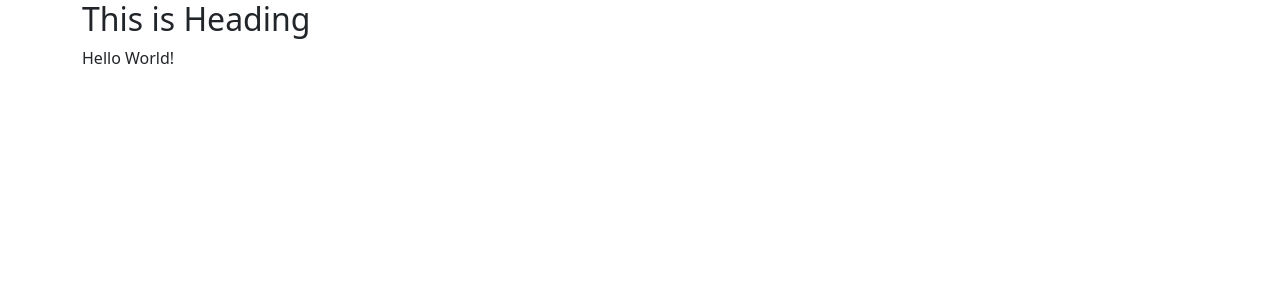
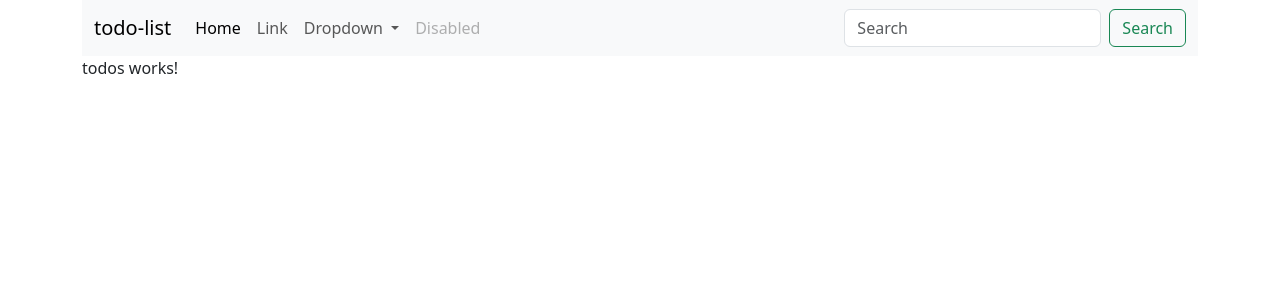
Before and after one commit to DurvAcee/todo-list, an Angular app: page / in a window 1280 px wide. Shown: the top 300 px of the page. Built offline with nearby package versions, Linux system fonts and the light colour scheme.

Commit message:
New component, Navbar and jquery added

```diff
--- a/angular.json
+++ b/angular.json
@@ -29,7 +29,8 @@
               "./node_modules/bootstrap/dist/css/bootstrap.min.css"
             ],
             "scripts": [
-              "./node_modules/bootstrap/dist/js/bootstrap.js"
+              "./node_modules/bootstrap/dist/js/bootstrap.js",
+              "./node_modules/jquery/dist/jquery.js"
             ]
           },
           "configurations": {
--- /dev/null
+++ b/src/app/MyComponenets/todos/todos.component.html
@@ -0,0 +1 @@
+<p>todos works!</p>
--- a/src/app/app.component.html
+++ b/src/app/app.component.html
@@ -1,4 +1,40 @@
 <div class="container">
-  <h2> This is Heading </h2>
-  <p> Hello World! </p>
+    <nav class="navbar navbar-expand-lg bg-body-tertiary">
+      <div class="container-fluid">
+        <a class="navbar-brand" href="#">{{title}}</a>
+        <button class="navbar-toggler" type="button" data-bs-toggle="collapse" data-bs-target="#navbarSupportedContent" aria-controls="navbarSupportedContent" aria-expanded="false" aria-label="Toggle navigation">
+          <span class="navbar-toggler-icon"></span>
+        </button>
+        <div class="collapse navbar-collapse" id="navbarSupportedContent">
+          <ul class="navbar-nav me-auto mb-2 mb-lg-0">
+            <li class="nav-item">
+              <a class="nav-link active" aria-current="page" href="#">Home</a>
+            </li>
+            <li class="nav-item">
+              <a class="nav-link" href="#">Link</a>
+            </li>
+            <li class="nav-item dropdown">
+              <a class="nav-link dropdown-toggle" href="#" role="button" data-bs-toggle="dropdown" aria-expanded="false">
+                Dropdown
+              </a>
+              <ul class="dropdown-menu">
+                <li><a class="dropdown-item" href="#">Action</a></li>
+                <li><a class="dropdown-item" href="#">Another action</a></li>
+                <li><hr class="dropdown-divider"></li>
+                <li><a class="dropdown-item" href="#">Something else here</a></li>
+              </ul>
+            </li>
+            <li class="nav-item">
+              <a class="nav-link disabled">Disabled</a>
+            </li>
+          </ul>
+          <form class="d-flex" role="search">
+            <input class="form-control me-2" type="search" placeholder="Search" aria-label="Search">
+            <button class="btn btn-outline-success" type="submit">Search</button>
+          </form>
+        </div>
+      </div>
+    </nav>
+
+    <app-todos></app-todos>
 </div>
--- a/src/app/app.module.ts
+++ b/src/app/app.module.ts
@@ -2,10 +2,12 @@ import { NgModule } from '@angular/core';
 import { BrowserModule } from '@angular/platform-browser';
 
 import { AppComponent } from './app.component';
+import { TodosComponent } from './MyComponenets/todos/todos.component';
 
 @NgModule({
   declarations: [
-    AppComponent
+    AppComponent,
+    TodosComponent
   ],
   imports: [
     BrowserModule
```
Also changed, not shown: src/app/MyComponenets/todos/todos.component.ts (added, +10 -0 lines), src/app/MyComponenets/todos/todos.component.css (added), 1 other file (tests, documents, lock files or other folders).
